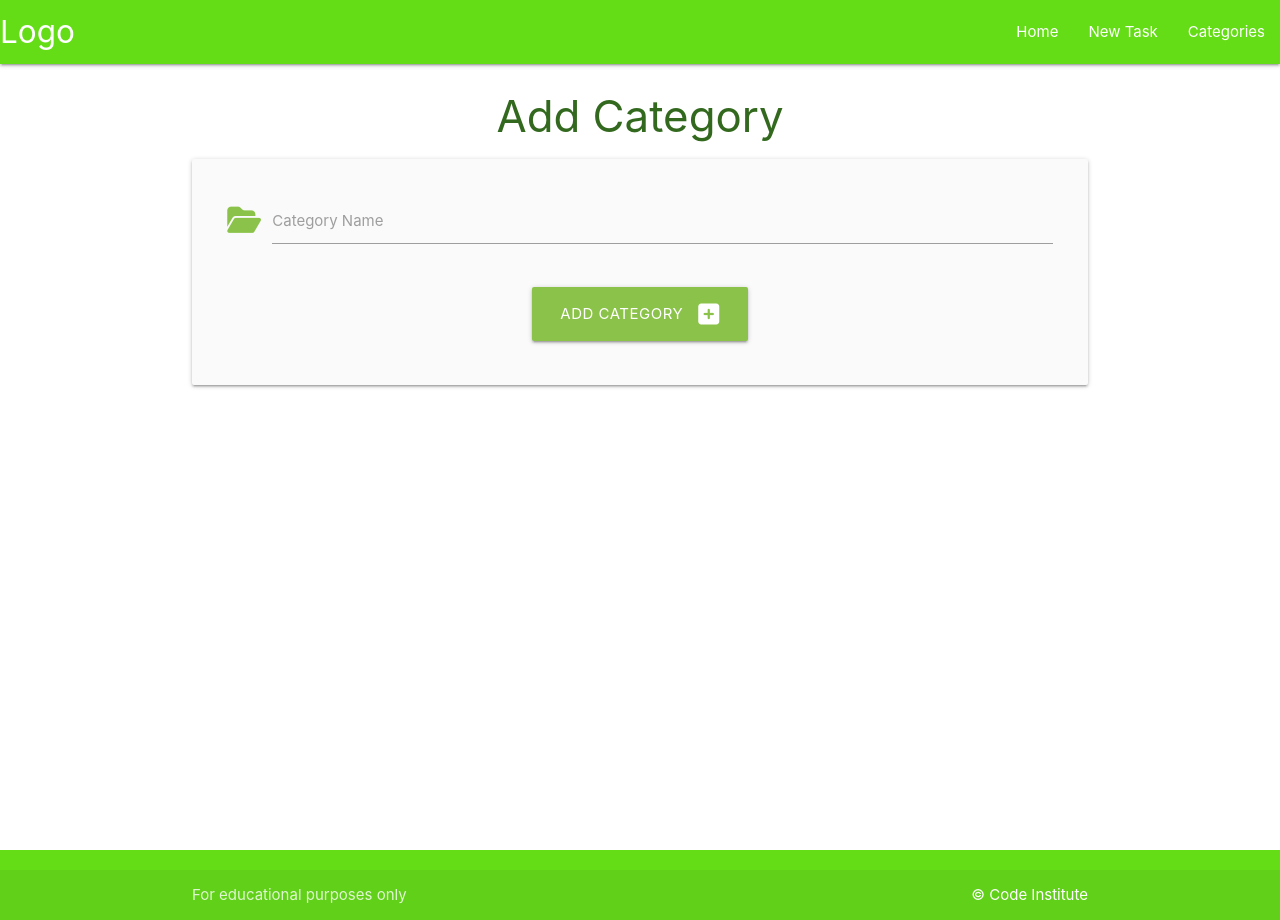
After one commit to ccornfield/task-manager, a Flask app: page /add_category in a window 1280 px wide. The commit adds this page. Run offline with Flask 3, Linux system fonts and the light colour scheme; some libraries are stand-ins or nearby versions.

Commit message:
Terminal Troubleshooting

```diff
--- a/taskmanager/routes.py
+++ b/taskmanager/routes.py
@@ -1,8 +1,23 @@
-from flask import render_template
+from flask import render_template, request, redirect, url_for
 from taskmanager import app, db
 from taskmanager.models import Category, Task
 
 
 @app.route("/")
 def home():
-    return render_template("base.html")
+    return render_template("tasks.html")
+
+
+@app.route("/categories")
+def categories():
+    return render_template("categories.html")
+
+
+@app.route("/add_category", methods=["GET", "POST"])
+def add_category():
+    if request.method == "POST":
+        category = Category(category_name=request.form.get("category_name"))
+        db.session.add(category)
+        db.session.commit()
+        return redirect(url_for("categories"))
+    return render_template("add_category.html")
--- a/taskmanager/static/css/style.css
+++ b/taskmanager/static/css/style.css
@@ -0,0 +1,9 @@
+body {
+    display: flex;
+    min-height: 100vh;
+    flex-direction: column;
+  }
+
+main {
+    flex: 1 0 auto;
+}
--- a/taskmanager/static/js/javascript.js
+++ b/taskmanager/static/js/javascript.js
@@ -0,0 +1,4 @@
+document.addEventListener('DOMContentLoaded', function() {
+    let sidenav = document.querySelectorAll('.sidenav');
+    M.Sidenav.init(sidenav);
+  });
--- /dev/null
+++ b/taskmanager/templates/add_category.html
@@ -0,0 +1,27 @@
+{% extends "base.html" %}
+{% block content %}
+
+<h3 class="light-green-text text-darken-4 center-align">Add Category</h3>
+
+
+<div class="row card-panel grey lighten-5">
+    <form class="col s12" method="POST" action="{{ url_for('add_category') }}">
+        <div class="row">
+            <div class="input-field col s12">
+                <i class="fas fa-folder-open prefix light-green-text text-darken 4"></i>
+                <input id="category_name" name="category_name" minlength="3" maxlength="25" type="text" class="validate" required>
+                <label for="category_name">Category Name</label>
+            </div>
+        </div>
+
+        <div class="row">
+            <div class="col s12 center-align">
+                <button type="submit" class="btn-large light-green">
+                    Add Category <i class="fas fa-plus-square right"></i>
+                </button>
+            </div>
+        </div>
+    </form>
+</div>
+
+{% endblock%}
--- a/taskmanager/templates/base.html
+++ b/taskmanager/templates/base.html
@@ -4,6 +4,7 @@
     <meta charset="UTF-8">
     <meta http-equiv="X-UA-Compatible" content="IE=edge">
     <meta name="viewport" content="width=device-width, initial-scale=1.0">
+    <link rel="stylesheet" href="https://cdnjs.cloudflare.com/ajax/libs/font-awesome/6.6.0/css/all.min.css" integrity="sha512-Kc323vGBEqzTmouAECnVceyQqyqdsSiqLQISBL29aUW4U/M7pSPA/gEUZQqv1cwx4OnYxTxve5UMg5GT6L4JJg==" crossorigin="anonymous" referrerpolicy="no-referrer">
     <link rel="stylesheet" href="https://cdnjs.cloudflare.com/ajax/libs/materialize/1.0.0/css/materialize.min.css">
     <link rel="stylesheet" href="{{ url_for('static', filename='css/style.css') }}">
 
@@ -12,11 +13,43 @@
 </head>
 <body>
 
-    Hello World!
+    <header>
+        <nav class="light-green accent-4">
+            <div class="nav-wrapper">
+              <a href="{{ url_for('home') }}" class="brand-logo">Logo</a>
+              <a href="{{ url_for('home') }}" data-target="mobile-demo" class="sidenav-trigger"><i class="fas fa-bars">menu</i></a>
+              <ul class="right hide-on-med-and-down">
+                <li><a href="{{ url_for('home') }}">Home</a></li>
+                <li><a href="">New Task</a></li>
+                <li><a href="{{ url_for('categories') }}">Categories</a></li>
+              </ul>
+            </div>
+          </nav>
 
+          <ul class="sidenav" id="mobile-demo">
+            <li><a href="{{ url_for('home') }}">Home</a></li>
+            <li><a href="">New Task</a></li>
+            <li><a href="{{ url_for('categories') }}">Categories</a></li>
+          </ul>
+    </header>
+
+    <main class="container">
+        {% block content %}
+        {% endblock %}
+    </main>
+
+    <footer class="page-footer light-green accent-4">
+        <div class="footer-copyright">
+          <div class="container">
+            For educational purposes only
+            <a class="white-text text-lighten-4 right" href="https://codeinstitute.net/" target="_blank">&copy; Code Institute</a>
+          </div>
+        </div>
+    </footer>
+
+
+    <script src="https://cdnjs.cloudflare.com/ajax/libs/materialize/1.0.0/js/materialize.min.js"></script>
     <script src="{{ url_for('static', filename='js/javascript.js') }}"></script>
-    <script src="https://cdnjs.cloudflare.com/ajax/libs/materialize/1.0.0/js/materialize.min.js"></script>
-
 
 </body>
 </html>
--- /dev/null
+++ b/taskmanager/templates/tasks.html
@@ -0,0 +1,6 @@
+{% extends "base.html" %}
+{% block content %}
+
+<h3 class="light-green-text text-darken-4 center-align">Tasks</h3>
+
+{% endblock%}
```
Also changed, not shown: taskmanager/templates/categories.html (added, +14 -0 lines), run.py (line endings or trailing spaces).
